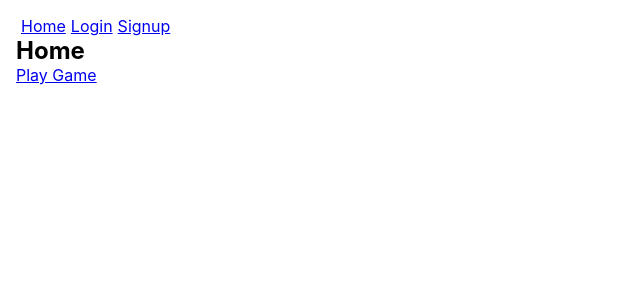
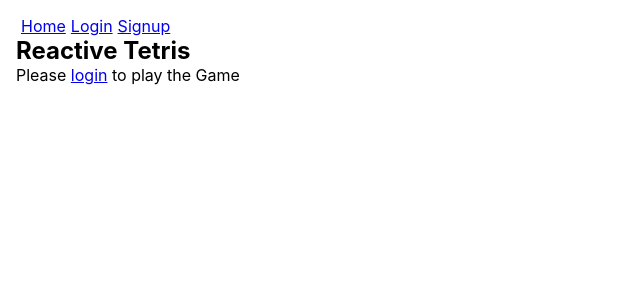
Before and after one commit to cosilayton/426FinalProject, a React (Create React App) app: page / in a window 1280 px wide. Shown: the top 300 px of the page, without its empty margins (0-640 px from the left). Built offline with nearby package versions, Linux system fonts and the light colour scheme; no server answers.

Commit message:
require the user to be logged in before playing the game

```diff
--- a/src/App.js
+++ b/src/App.js
@@ -35,13 +35,14 @@ class App extends React.Component {
 
     render() {
         const { user } = this.state;
+        console.log('user:', user);
         return (
             <div className="app">
                 {Firebase && <Router>
                   <Navigation user={user} onLogout={this.onLogout} />
                   <Switch>
                     <Route path="/game">
-                      <Game />
+                      {user ? <Game /> : <Redirect to='/login' />}
                     </Route>
                     <Route path="/login">
                       {user ? <Redirect to='/' /> : <Login />}
@@ -50,7 +51,7 @@ class App extends React.Component {
                       {user ? <Redirect to='/' /> : <SignUp />}
                     </Route>
                     <Route path="/">
-                      <Home />
+                      <Home user={user} />
                     </Route>
                   </Switch>
                 </Router>}
--- a/src/Home.js
+++ b/src/Home.js
@@ -1,9 +1,10 @@
 import { Link } from "react-router-dom";
 
-const Home = () => (
+const Home = ({ user }) => (
   <section>
-      <h1>Home</h1>
-      <Link to='/game'>Play Game</Link>
+      <h1>Reactive Tetris</h1>
+      {user && <Link to='/game'>Play the Game</Link>}
+      {(user === null) && <span>Please <Link to='/login'>login</Link> to play the Game</span>}
   </section>
 );
 
```
